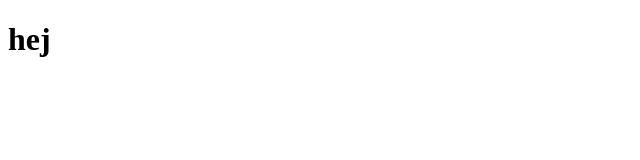
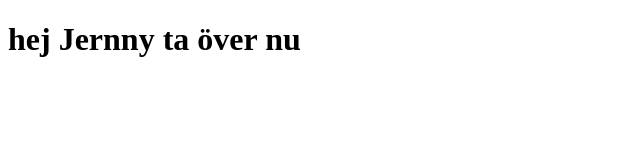
Before and after one commit to KareemZuwa/Kanban-API-fetch, a plain HTML site: page index.html in a window 1280 px wide. Shown: the whole page, without its empty margins (0-640 px from the left). Drawn offline with Linux system fonts and the light colour scheme.

Commit message:
jenny ta över nu

```diff
--- a/index.html
+++ b/index.html
@@ -5,7 +5,7 @@
     <meta http-equiv="X-UA-Compatible" content="IE=edge">
     <meta name="viewport" content="width=device-width, initial-scale=1.0">
     <title>Document</title>
-    <h1>hej</h1>
+    <h1>hej Jernny ta över nu</h1>
 </head>
 <body>
 
```
